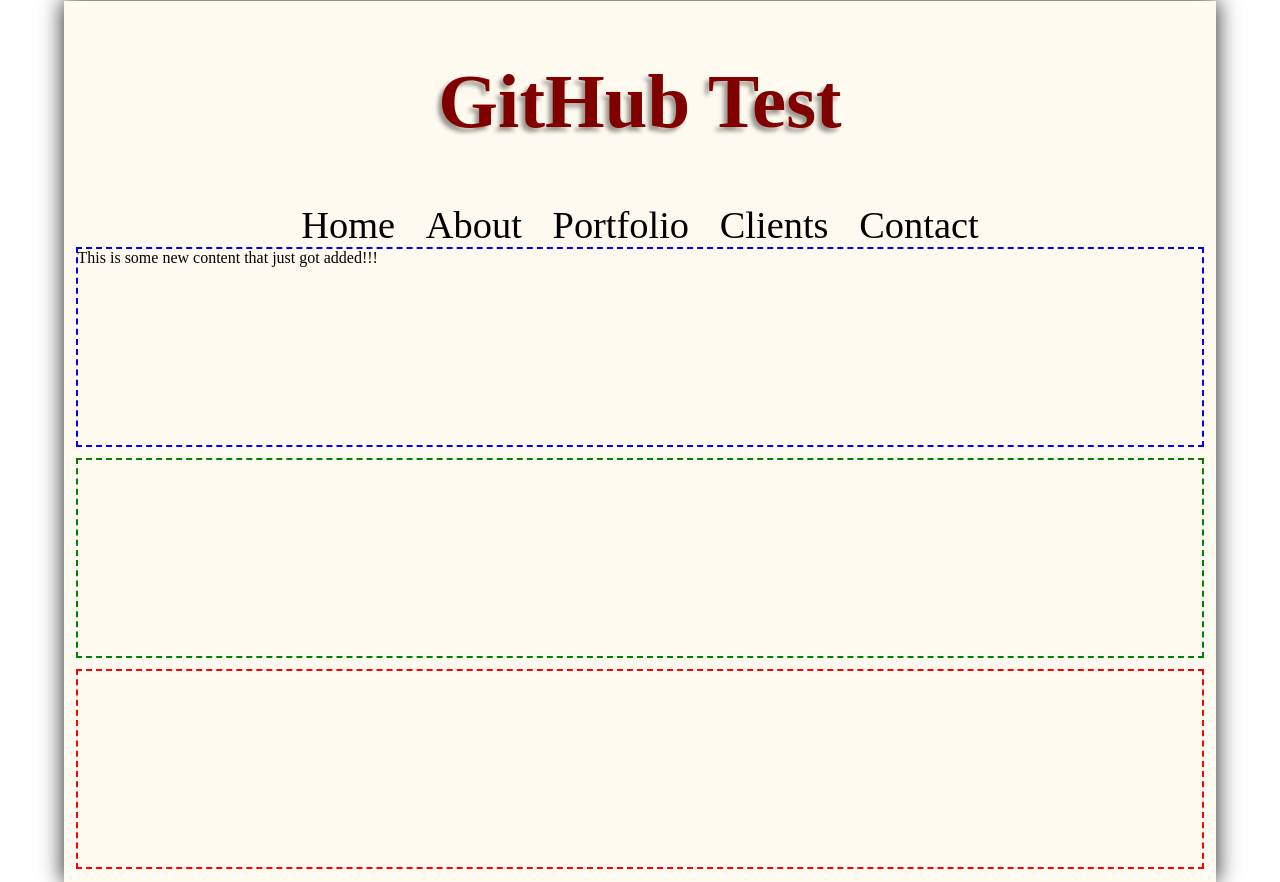
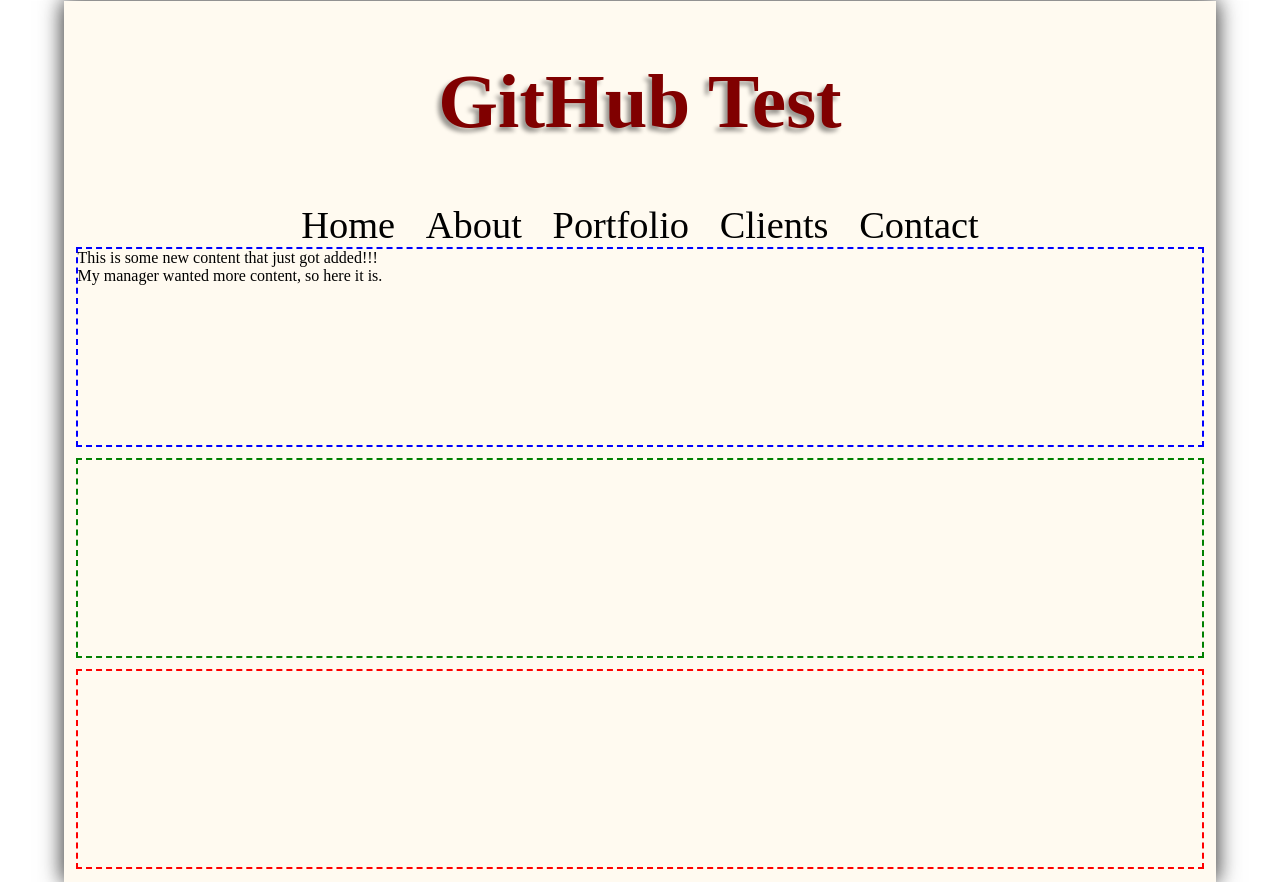
Before and after one commit to DavidCodina/demo-project-, a plain HTML site: page index.html in a window 1280 px wide. Drawn offline with Linux system fonts and the light colour scheme; a web font is replaced by a local one.

Commit message:
Added more content becuase my boss said to

```diff
--- a/index.html
+++ b/index.html
@@ -33,6 +33,7 @@
 	<main>
 		<section id="section_1">
       <p>This is some new content that just got added!!!</p>
+      <p>My manager wanted more content, so here it is.</p>
     </section>
 		<section id="section_2"></section>
 		<section id="section_3"></section>
```
